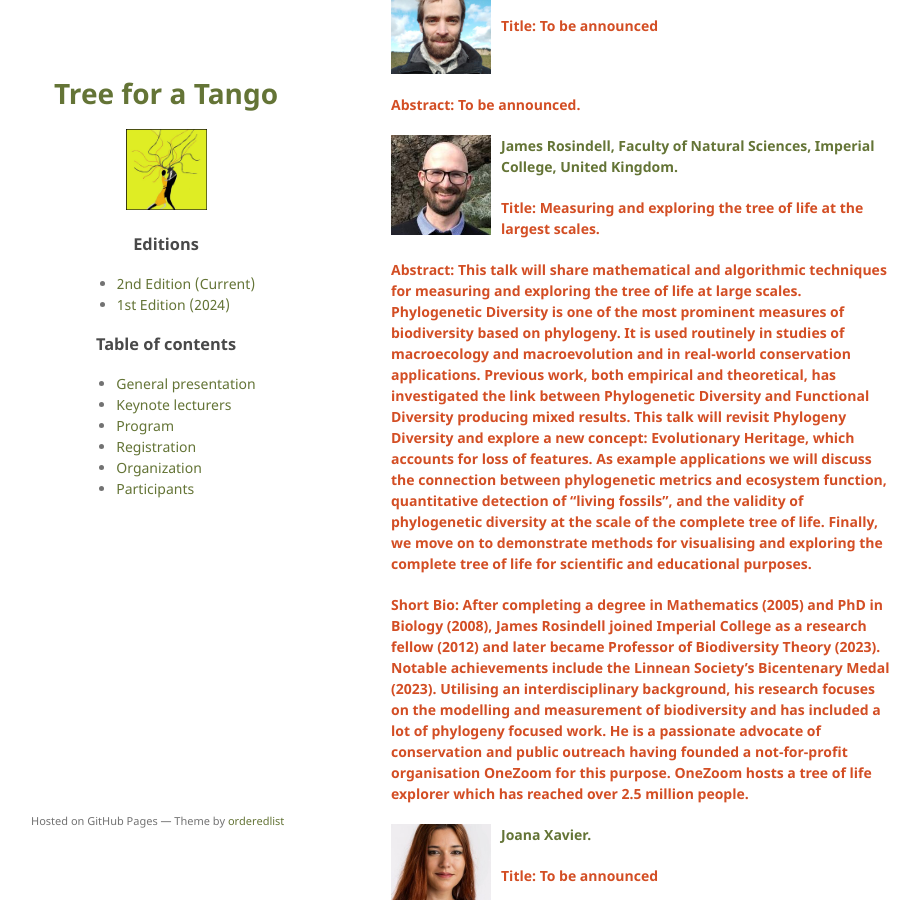
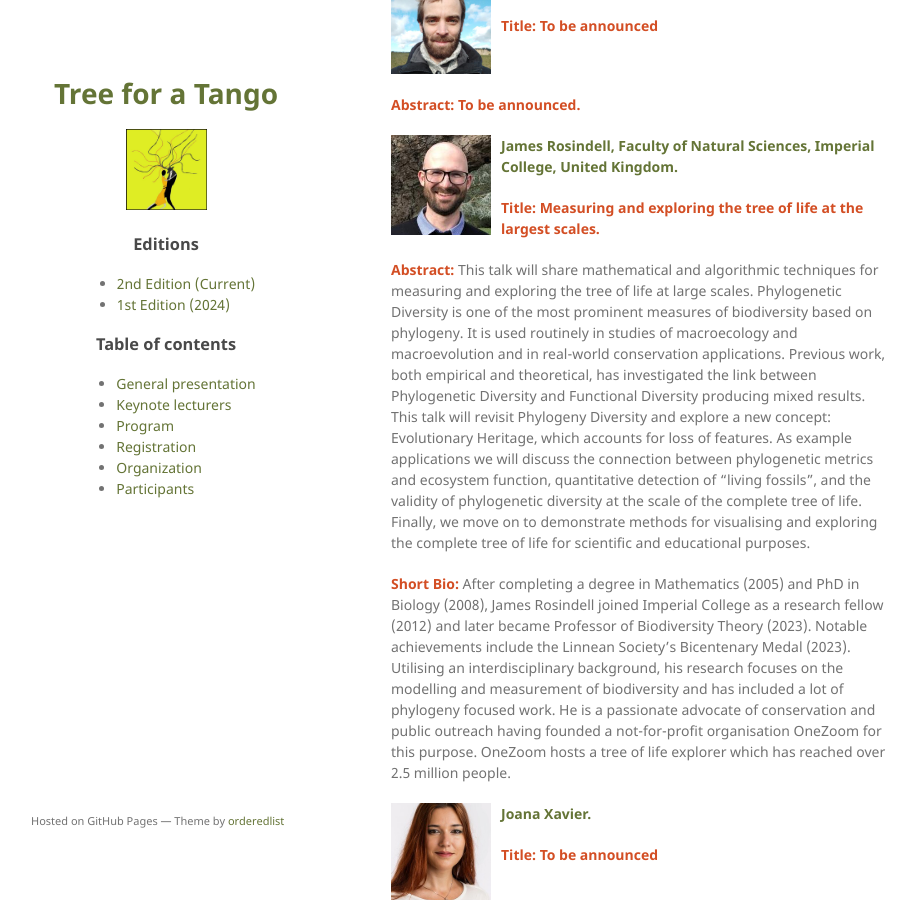
Before and after one commit to bioinf-isel/bioinf-isel.github.io, a Jekyll site: the page built from tree-for-a-tango/index.md, in a window 1280 px wide and 900 px high, scrolled down 427 px. Shown: the whole window, without its empty margins (179-1099 px from the left). Built offline with Jekyll 4.4.1, drawn with Linux system fonts in a browser that asks for light colours; the repository's description, which GitHub fills in, is left out.

Commit message:
Updating Abstract and Title

```diff
--- a/tree-for-a-tango/index.md
+++ b/tree-for-a-tango/index.md
@@ -32,9 +32,9 @@ This workshop, will be on phylogeny and cophylogeny in general, mathematical mod
 **<span style="color:#D34E24">Title: Measuring and exploring the tree of life at the largest scales. </span>**
 <br clear="left"/>
 
-**<span style="color:#D34E24">Abstract: This talk will share mathematical and algorithmic techniques for measuring and exploring the tree of life at large scales. Phylogenetic Diversity is one of the most prominent measures of biodiversity based on phylogeny. It is used routinely in studies of macroecology and macroevolution and in real-world conservation applications. Previous work, both empirical and theoretical, has investigated the link between Phylogenetic Diversity and Functional Diversity producing mixed results. This talk will revisit Phylogeny Diversity and explore a new concept: Evolutionary Heritage, which accounts for loss of features. As example applications we will discuss the connection between phylogenetic metrics and ecosystem function, quantitative detection of "living fossils”, and the validity of phylogenetic diversity at the scale of the complete tree of life. Finally, we move on to demonstrate methods for visualising and exploring the complete tree of life for scientific and educational purposes.</span>**
+**<span style="color:#D34E24">Abstract:</span>** This talk will share mathematical and algorithmic techniques for measuring and exploring the tree of life at large scales. Phylogenetic Diversity is one of the most prominent measures of biodiversity based on phylogeny. It is used routinely in studies of macroecology and macroevolution and in real-world conservation applications. Previous work, both empirical and theoretical, has investigated the link between Phylogenetic Diversity and Functional Diversity producing mixed results. This talk will revisit Phylogeny Diversity and explore a new concept: Evolutionary Heritage, which accounts for loss of features. As example applications we will discuss the connection between phylogenetic metrics and ecosystem function, quantitative detection of "living fossils”, and the validity of phylogenetic diversity at the scale of the complete tree of life. Finally, we move on to demonstrate methods for visualising and exploring the complete tree of life for scientific and educational purposes.
 
-**<span style="color:#D34E24">Short Bio: After completing a degree in Mathematics (2005) and PhD in Biology (2008), James Rosindell joined Imperial College as a research fellow (2012) and later became Professor of Biodiversity Theory (2023). Notable achievements include the Linnean Society’s Bicentenary Medal (2023). Utilising an interdisciplinary background, his research focuses on the modelling and measurement of biodiversity and has included a lot of phylogeny focused work. He is a passionate advocate of conservation and public outreach having founded a not-for-profit organisation OneZoom for this purpose. OneZoom hosts a tree of life explorer which has reached over 2.5 million people. </span>**
+**<span style="color:#D34E24">Short Bio:</span>** After completing a degree in Mathematics (2005) and PhD in Biology (2008), James Rosindell joined Imperial College as a research fellow (2012) and later became Professor of Biodiversity Theory (2023). Notable achievements include the Linnean Society’s Bicentenary Medal (2023). Utilising an interdisciplinary background, his research focuses on the modelling and measurement of biodiversity and has included a lot of phylogeny focused work. He is a passionate advocate of conservation and public outreach having founded a not-for-profit organisation OneZoom for this purpose. OneZoom hosts a tree of life explorer which has reached over 2.5 million people.
 <br clear="left"/>
 
 <img  title="a title" alt="Alt text" src="/assets/img/joanacxavier_240.jpg" width="20%" height="20%" style="float: left;  padding-right: 10px; " />
```
